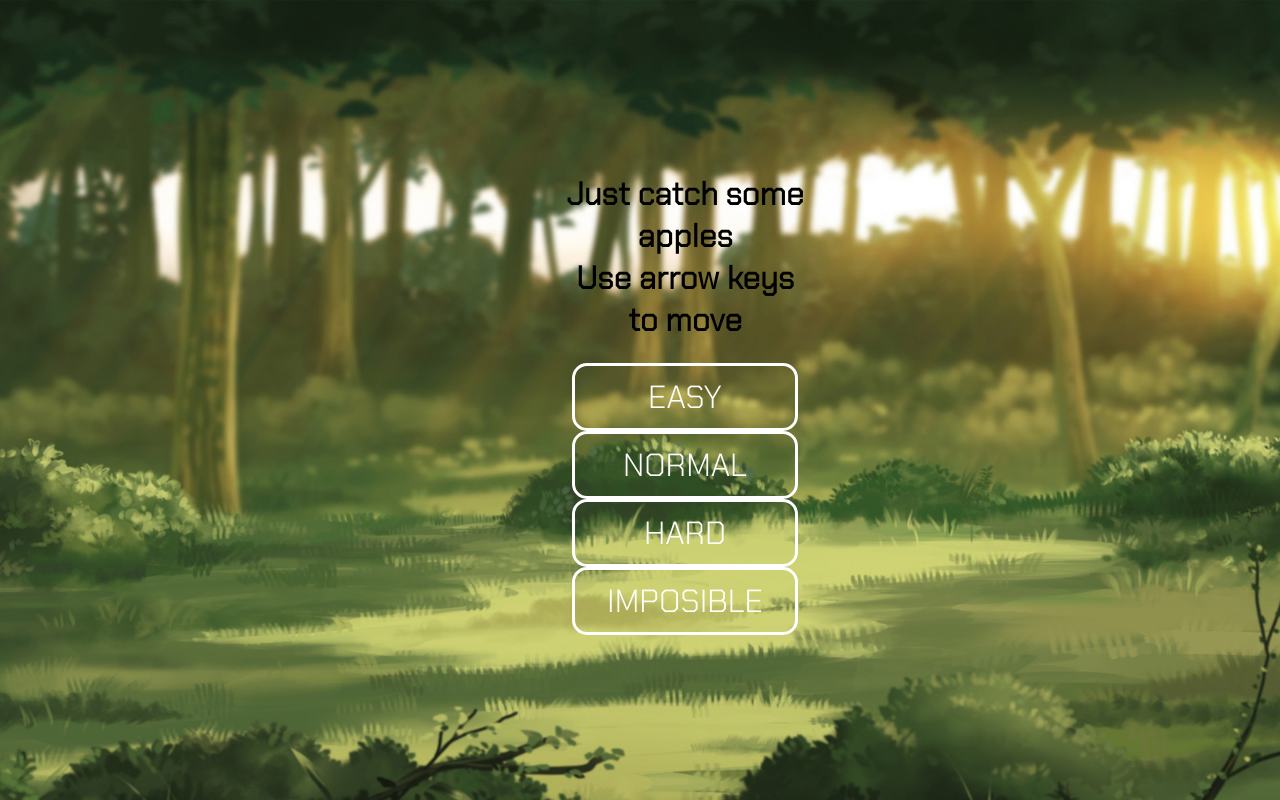
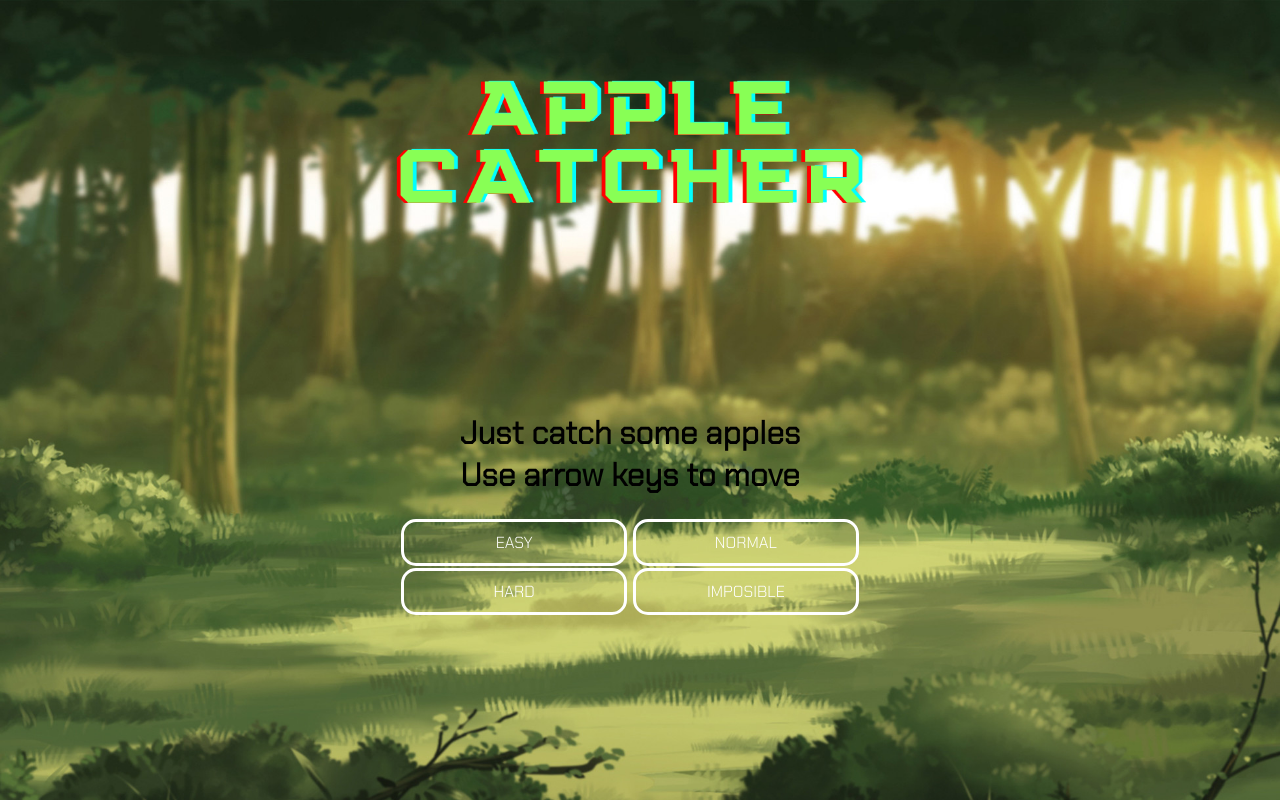
Before and after one commit to FrankBatista1/AppleCatcher-project, a plain HTML site: page index.html in a window 1280 px wide. Drawn offline with Linux system fonts and the light colour scheme.

Commit message:
Difficulty modified and added logo

```diff
--- a/index.html
+++ b/index.html
@@ -11,13 +11,13 @@
         </style>
 </head>
 <body>
-
     <canvas id="canvas" style="display: none;">Your browser doesn't support canvas</canvas>
     <div id="start" style="display:block">
+        <img class="logo" src="./Images/_Logo (1).png" alt="logo">
         <h1>Just catch some apples<br>Use arrow keys to move</h1>
-        <a href="#" onclick="startGame(10)">EASY</a>
-        <a href="#" onclick="startGame(12)">NORMAL</a>
-        <a href="#" onclick="startGame(15)">HARD</a>
+        <a href="#" onclick="startGame(8)">EASY</a>
+        <a href="#" onclick="startGame(13)">NORMAL</a>
+        <a href="#" onclick="startGame(18)">HARD</a>
         <a href="#" onclick="startGame(20)">IMPOSIBLE</a>
     </div>
 
--- a/main.js
+++ b/main.js
@@ -1,4 +1,4 @@
-let playing = true;
+
 function start(numberOfApples) {
   const canvas = document.getElementById("canvas");
   const ctx = canvas.getContext("2d");
@@ -6,7 +6,7 @@ function start(numberOfApples) {
   canvas.widht = 400;
 
   //tracks keys the player is pressing
-  const keys = [];
+  let keys = [];
 
   let player = {
     x: 130,
@@ -15,7 +15,7 @@ function start(numberOfApples) {
     height: 48,
     frameX: 0,
     frameY: 0,
-    speed: 9,
+    speed: 10,
     moving: false,
   };
 
@@ -38,7 +38,7 @@ function start(numberOfApples) {
         (this.y = -400),
         (this.width = 32),
         (this.height = 32);
-      this.speed = Math.random() * 4 + 2;
+      this.speed = Math.random() * 3.1 + 1.8;
     }
     draw() {
       ctx.drawImage(applesImg, this.x, this.y);
@@ -114,6 +114,7 @@ function start(numberOfApples) {
       alert('you win')
       apples = [];
       applesCatched = [];
+      keys = [];
       for (let i = 0; i < numberOfApples; i++) {
         apples.push(new Apples());
       }
@@ -152,6 +153,7 @@ function start(numberOfApples) {
             alert('you lost')
             apples = [];
             applesCatched = [];
+            keys = [];
             for (let i = 0; i < numberOfApples; i++) {
               apples.push(new Apples());
             }
@@ -171,7 +173,6 @@ function start(numberOfApples) {
 }
 
 function startGame(numberOfApples) {
-  // playing = true;
   let startDiv = document.getElementById("start");
   let gameCanvas = document.getElementById("canvas");
   startDiv.style.display = "none";
--- a/style.css
+++ b/style.css
@@ -9,6 +9,9 @@ body{
     background-repeat: no-repeat;
     background-image: url('./Images/ce4f9092-606e-48d6-a6a8-cad7e0b6e21d.jpeg');
     background-color: rgb(4, 51, 4);
+}
+.logo{
+    width: 80%;
 }
 
 
@@ -27,13 +30,13 @@ body{
     color: #000000;
     padding: 20px;
     position: fixed;
-    top:29%;
+    top:1%;
     left:50%;
-    margin-top: -100px;
-    margin-left: -100px;
+    margin-top: -10px;
+    margin-left: -10px;
     height:200px;
-    width:250px;
     text-align: center;
+    transform: translate(-50%,-50%);
 }
 
 #start a, #next-level a ,#next-level2 a{
@@ -46,9 +49,11 @@ body{
     display: block;
     width: 200px;
     text-align: center;
-    font-size:2em;
+    font-size:1em;
     display: inline-block;
+    margin: 1px;
 
 }
 
+
 #start a:hover, #next-level a:hover #next-level2 a:hover { background-color: #ffffff98; color: rgb(9, 65, 9)}
```
Also changed, not shown: Images/_Logo (1).png (added).
